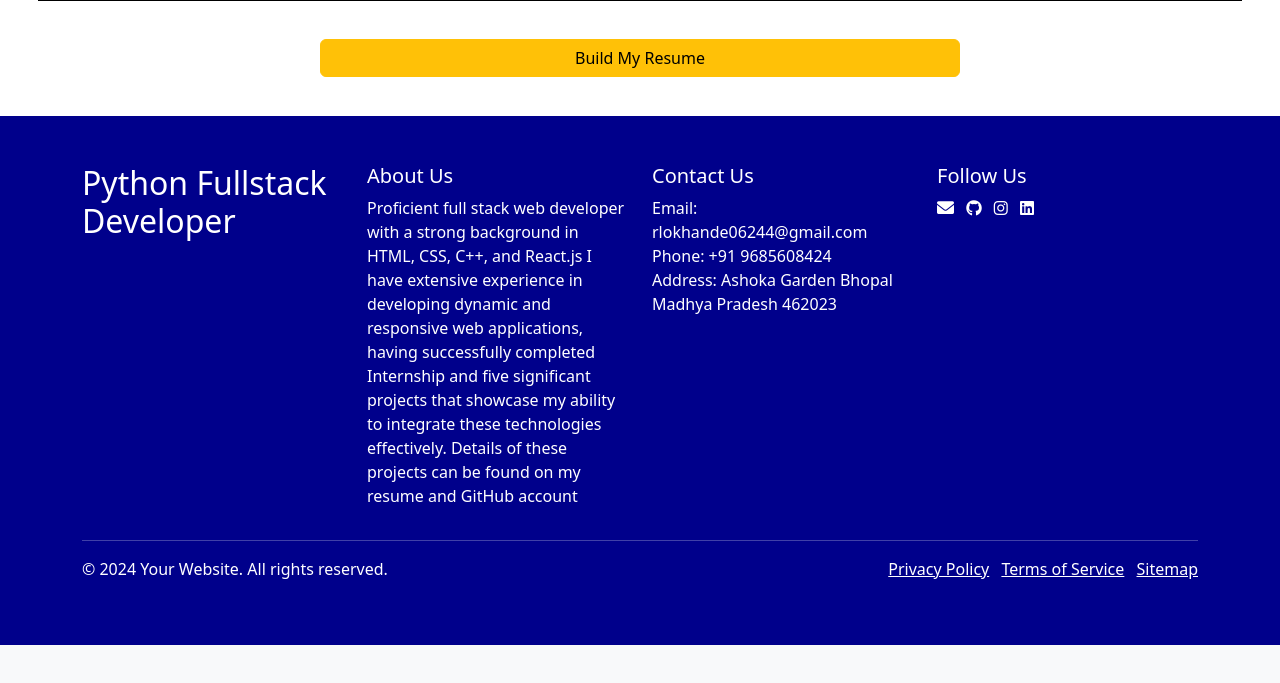
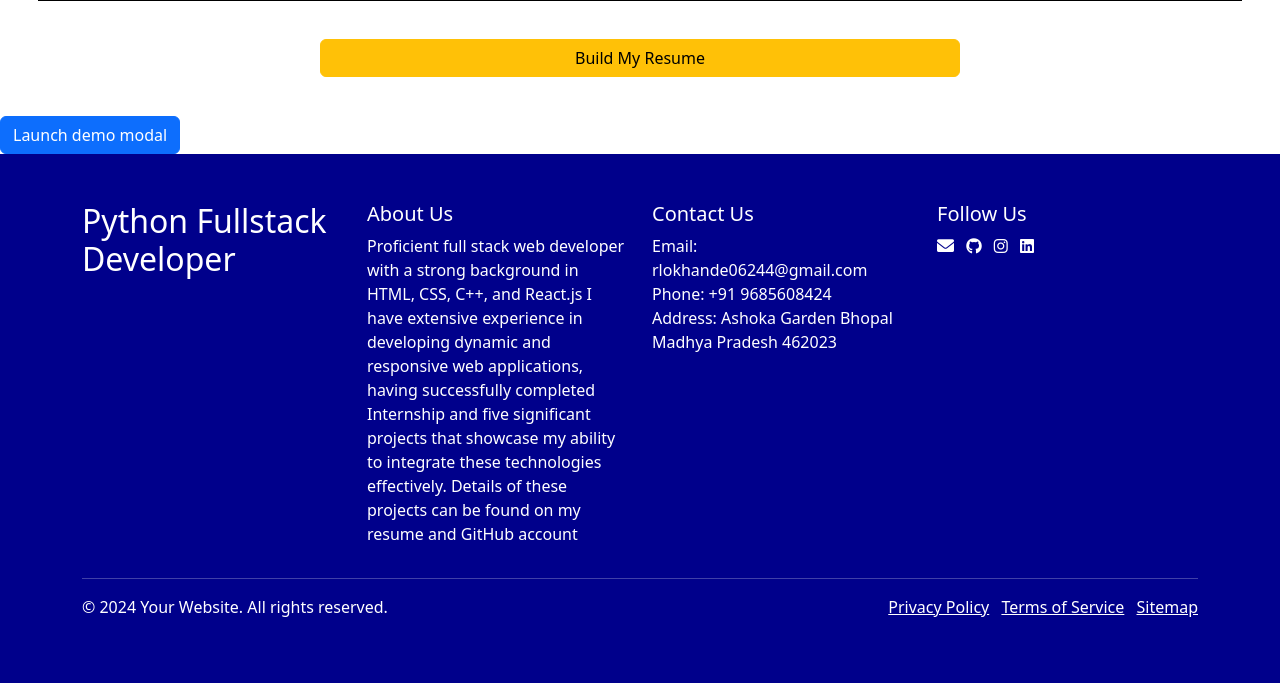
Before and after one commit to rahullokhande123/Django_Static_Portfolio, a Django app: template project/app/templates/home.html in a window 1280 px wide. Shown: the part 831-1514 px from the top of the page. Before the commit the page ends 1476 px from the top, so only its background shows below. Run offline with Django 5.2, Linux system fonts and the light colour scheme; the template is opened without the code that fills it: most values are stand-ins (such as "Sample title", 1, 10 or a date in 2020); some libraries are stand-ins or nearby versions.

Commit message:
Static Portfolio Web

```diff
--- a/project/app/templates/home.html
+++ b/project/app/templates/home.html
@@ -70,7 +70,7 @@
 
         </div>
 
-        <a style="text-decoration: none;" href="">
+        <a style="text-decoration: none;" href="#">
           <div id="resume_btn" style="margin-bottom: 3%; " class="d-grid gap-2 col-6 mx-auto">
               <button class="btn btn-warning" type="button">Build My Resume</button>
           </div>
@@ -78,6 +78,38 @@
 
         <!-- <h1 style="color: black;">Rahul</h1> -->
 
+
+
+
+
+
+
+
+
+        <!-- Button trigger modal -->
+<button type="button" class="btn btn-primary" data-bs-toggle="modal" data-bs-target="#exampleModal">
+  Launch demo modal
+</button>
+
+<!-- Modal -->
+<div class="modal fade" id="exampleModal" tabindex="-1" aria-labelledby="exampleModalLabel" aria-hidden="true">
+  <div class="modal-dialog">
+    <div class="modal-content">
+      <div class="modal-header">
+        <h1 class="modal-title fs-5" id="exampleModalLabel">Modal title</h1>
+        <button type="button" class="btn-close" data-bs-dismiss="modal" aria-label="Close"></button>
+      </div>
+      <div class="modal-body">
+        ...
+      </div>
+      <div class="modal-footer">
+        <button type="button" class="btn btn-secondary" data-bs-dismiss="modal">Close</button>
+        <button type="button" class="btn btn-primary">Save changes</button>
+      </div>
+    </div>
+  </div>
+</div>
+
     </section>
 
 {% endblock %}
```
